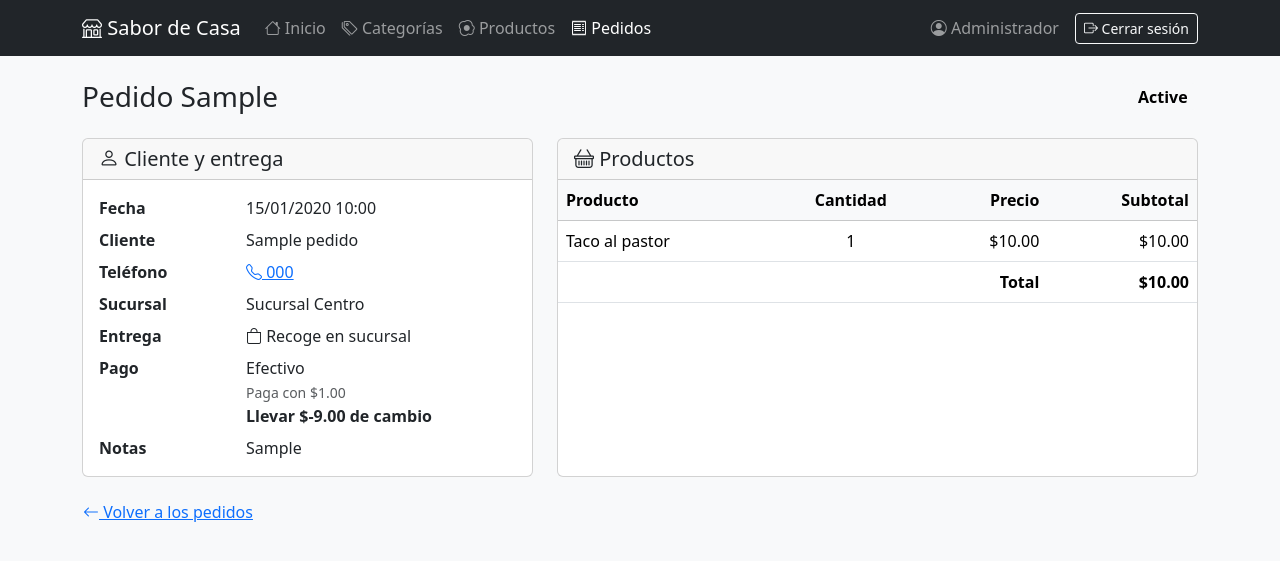
After one commit to jpq0491-a11y/tienda_comida_pedidos_land, a Laravel app: page /admin/pedidos/1 in a window 1280 px wide. The commit adds this page. Shown: the top 561 px of the page. Run offline with Laravel 12, Linux system fonts and the light colour scheme; a user stored in the database is signed in; data comes from the database, SQL or seed files in the repository; tables that the repository leaves empty hold one stand-in row (values such as "Sample post").

Commit message:
Agrega lista y detalle de pedidos en el panel

```diff
--- /dev/null
+++ b/app/Http/Controllers/PedidoController.php
@@ -0,0 +1,39 @@
+<?php
+
+namespace App\Http\Controllers;
+
+use App\Models\Pedido;
+
+// Pedidos del panel de administración (el cliente crea sus pedidos en CheckoutController)
+class PedidoController extends Controller
+{
+    public function index()
+    {
+        // with('sucursal') trae las sucursales en una sola consulta (sin N+1) y
+        // withCount('detalles') agrega detalles_count con un COUNT en la misma consulta del pedido.
+        // Los pendientes van del más viejo al más nuevo: el primero en llegar es el primero en atenderse.
+        $pendientes = Pedido::pendientes()
+            ->with('sucursal')
+            ->withCount('detalles')
+            ->oldest()
+            ->get();
+
+        // Los realizados crecen sin límite: se paginan, del más reciente al más viejo
+        $realizados = Pedido::realizados()
+            ->with('sucursal')
+            ->withCount('detalles')
+            ->latest()
+            ->paginate(15);
+
+        return view('admin.pedidos.index', compact('pendientes', 'realizados'));
+    }
+
+    public function show(Pedido $pedido)
+    {
+        // load() trae la sucursal y los productos (con cantidad, precio y subtotal de la pivote)
+        // del pedido que ya se buscó por la ruta
+        $pedido->load(['sucursal', 'productos']);
+
+        return view('admin.pedidos.detalle', compact('pedido'));
+    }
+}
--- a/app/Models/Pedido.php
+++ b/app/Models/Pedido.php
@@ -2,6 +2,8 @@
 
 namespace App\Models;
 
+use Illuminate\Database\Eloquent\Attributes\Scope;
+use Illuminate\Database\Eloquent\Builder;
 use Illuminate\Database\Eloquent\Casts\Attribute;
 use Illuminate\Database\Eloquent\Model;
 use Illuminate\Database\Eloquent\Relations\BelongsTo;
@@ -10,6 +12,12 @@ use Illuminate\Database\Eloquent\Relations\HasMany;
 
 class Pedido extends Model
 {
+    // Estados que la tienda todavía tiene que atender
+    public const ESTADOS_PENDIENTES = ['pendiente', 'preparando', 'en_camino'];
+
+    // Estados finales: el pedido ya se cerró
+    public const ESTADOS_REALIZADOS = ['entregado', 'cancelado'];
+
     protected $fillable = [
         'folio',
         'user_id',
@@ -67,6 +75,20 @@ class Pedido extends Model
                 .', col. '.$this->colonia);
     }
 
+    // Scope local: Pedido::pendientes()->get()
+    #[Scope]
+    protected function pendientes(Builder $query): void
+    {
+        $query->whereIn('estado', self::ESTADOS_PENDIENTES);
+    }
+
+    // Scope local: Pedido::realizados()->get()
+    #[Scope]
+    protected function realizados(Builder $query): void
+    {
+        $query->whereIn('estado', self::ESTADOS_REALIZADOS);
+    }
+
     // Renglones del pedido (producto, cantidad, precio)
     public function detalles(): HasMany
     {
--- a/app/Providers/AppServiceProvider.php
+++ b/app/Providers/AppServiceProvider.php
@@ -4,6 +4,7 @@ namespace App\Providers;
 
 use App\Models\User;
 use Carbon\CarbonImmutable;
+use Illuminate\Pagination\Paginator;
 use Illuminate\Support\Facades\Date;
 use Illuminate\Support\Facades\DB;
 use Illuminate\Support\Facades\Gate;
@@ -26,6 +27,9 @@ class AppServiceProvider extends ServiceProvider
     public function boot(): void
     {
         $this->configureDefaults();
+
+        // Los enlaces de paginación ({{ $x->links() }}) usan las clases de Bootstrap 5, no las de Tailwind
+        Paginator::useBootstrapFive();
 
         // Solo los usuarios con rol admin pueden entrar al panel
         Gate::define('administrar', function (User $user) {
--- /dev/null
+++ b/resources/views/admin/pedidos/detalle.blade.php
@@ -0,0 +1,115 @@
+<x-layout-admin titulo="Pedido {{ $pedido->folio }}">
+    <x-titulo-pagina titulo="Pedido {{ $pedido->folio }}">
+        <x-estado-pedido :estado="$pedido->estado" class="fs-6" />
+    </x-titulo-pagina>
+
+    <div class="row g-4">
+        {{-- Cliente, entrega y pago --}}
+        <div class="col-lg-5">
+            <div class="card h-100">
+                <div class="card-header"><h2 class="h5 mb-0"><i class="bi bi-person"></i> Cliente y entrega</h2></div>
+                <div class="card-body">
+                    <dl class="row mb-0">
+                        <dt class="col-sm-4">Fecha</dt>
+                        <dd class="col-sm-8">{{ $pedido->created_at->format('d/m/Y H:i') }}</dd>
+
+                        <dt class="col-sm-4">Cliente</dt>
+                        <dd class="col-sm-8">{{ $pedido->nombre_cliente }}</dd>
+
+                        {{-- El teléfono solo se ve en el panel (en la confirmación pública no aparece) --}}
+                        <dt class="col-sm-4">Teléfono</dt>
+                        <dd class="col-sm-8">
+                            <a href="tel:{{ $pedido->telefono }}"><i class="bi bi-telephone"></i> {{ $pedido->telefono }}</a>
+                        </dd>
+
+                        <dt class="col-sm-4">Sucursal</dt>
+                        <dd class="col-sm-8">{{ $pedido->sucursal->nombre }}</dd>
+
+                        <dt class="col-sm-4">Entrega</dt>
+                        @if ($pedido->tipo_entrega === 'domicilio')
+                            <dd class="col-sm-8"><i class="bi bi-scooter"></i> A domicilio</dd>
+
+                            <dt class="col-sm-4">Dirección</dt>
+                            <dd class="col-sm-8">{{ $pedido->direccion_completa }}</dd>
+
+                            <dt class="col-sm-4">Referencia</dt>
+                            <dd class="col-sm-8">{{ $pedido->referencia ?: '—' }}</dd>
+
+                            <dt class="col-sm-4">Ubicación</dt>
+                            <dd class="col-sm-8">
+                                {{-- Mismo enlace que el correo: abre el punto en Google Maps (o su app en el celular) --}}
+                                <a href="https://www.google.com/maps/search/?api=1&query={{ $pedido->latitud }},{{ $pedido->longitud }}"
+                                    target="_blank" rel="noopener">
+                                    <i class="bi bi-geo-alt"></i> Ver en Google Maps
+                                </a>
+                                <br><span class="text-muted small">{{ number_format($pedido->distancia_km, 1) }} km en línea recta desde la sucursal</span>
+                            </dd>
+                        @else
+                            <dd class="col-sm-8"><i class="bi bi-bag"></i> Recoge en sucursal</dd>
+                        @endif
+
+                        <dt class="col-sm-4">Pago</dt>
+                        <dd class="col-sm-8">
+                            Efectivo
+                            @if ($pedido->cambio !== null)
+                                <br><span class="text-muted small">Paga con ${{ number_format($pedido->paga_con, 2) }}</span>
+                                <br><strong>Llevar ${{ number_format($pedido->cambio, 2) }} de cambio</strong>
+                            @elseif ($pedido->tipo_entrega === 'domicilio')
+                                <br><span class="text-muted small">Paga con el monto exacto</span>
+                            @endif
+                        </dd>
+
+                        <dt class="col-sm-4">Notas</dt>
+                        <dd class="col-sm-8 mb-0">{{ $pedido->notas ?: '—' }}</dd>
+                    </dl>
+                </div>
+            </div>
+        </div>
+
+        {{-- Productos del pedido --}}
+        <div class="col-lg-7">
+            <div class="card h-100">
+                <div class="card-header"><h2 class="h5 mb-0"><i class="bi bi-basket"></i> Productos</h2></div>
+                <div class="table-responsive">
+                    <table class="table align-middle mb-0">
+                        <thead class="table-light">
+                            <tr>
+                                <th>Producto</th>
+                                <th class="text-center">Cantidad</th>
+                                <th class="text-end">Precio</th>
+                                <th class="text-end">Subtotal</th>
+                            </tr>
+                        </thead>
+                        <tbody>
+                            {{-- Los productos vienen del load('productos'); cantidad, precio y subtotal salen de la pivote --}}
+                            @foreach ($pedido->productos as $producto)
+                                <tr>
+                                    <td>
+                                        {{ $producto->nombre }}
+                                        {{-- withTrashed() en la relación: el producto pudo haberse borrado después del pedido --}}
+                                        @if ($producto->trashed())
+                                            <span class="badge text-bg-secondary">Ya no está en el menú</span>
+                                        @endif
+                                    </td>
+                                    <td class="text-center">{{ $producto->pivot->cantidad }}</td>
+                                    <td class="text-end">${{ number_format($producto->pivot->precio_unitario, 2) }}</td>
+                                    <td class="text-end">${{ number_format($producto->pivot->subtotal, 2) }}</td>
+                                </tr>
+                            @endforeach
+                        </tbody>
+                        <tfoot>
+                            <tr>
+                                <th colspan="3" class="text-end">Total</th>
+                                <th class="text-end">${{ number_format($pedido->total, 2) }}</th>
+                            </tr>
+                        </tfoot>
+                    </table>
+                </div>
+            </div>
+        </div>
+    </div>
+
+    <a href="{{ route('admin.pedidos.index') }}" class="btn btn-link px-0 mt-3">
+        <i class="bi bi-arrow-left"></i> Volver a los pedidos
+    </a>
+</x-layout-admin>
--- /dev/null
+++ b/resources/views/components/estado-pedido.blade.php
@@ -0,0 +1,15 @@
+@props(['estado'])
+
+{{-- Etiqueta de color según el estado del pedido, por ejemplo <x-estado-pedido :estado="$pedido->estado" /> --}}
+@php
+    $color = match ($estado) {
+        'pendiente' => 'warning',
+        'preparando' => 'info',
+        'en_camino' => 'primary',
+        'entregado' => 'success',
+        'cancelado' => 'secondary',
+        default => 'light',
+    };
+@endphp
+
+<span {{ $attributes->merge(['class' => "badge text-bg-{$color}"]) }}>{{ ucfirst(str_replace('_', ' ', $estado)) }}</span>
--- a/resources/views/components/layout-admin.blade.php
+++ b/resources/views/components/layout-admin.blade.php
@@ -45,7 +45,12 @@
                                 <i class="bi bi-egg-fried"></i> Productos
                             </a>
                         </li>
-                        {{-- Aquí se agregará Pedidos --}}
+                        <li class="nav-item">
+                            <a class="nav-link {{ request()->routeIs('admin.pedidos.*') ? 'active' : '' }}"
+                                href="{{ route('admin.pedidos.index') }}">
+                                <i class="bi bi-receipt"></i> Pedidos
+                            </a>
+                        </li>
                     </ul>
                 @endcan
 
--- a/resources/views/correos/pedido-nuevo.blade.php
+++ b/resources/views/correos/pedido-nuevo.blade.php
@@ -36,8 +36,8 @@
 </x-mail::panel>
 @endif
 
-{{-- En la Etapa 7 este botón llevará al detalle del pedido en el panel de administración --}}
-<x-mail::button :url="route('pedido.confirmacion', $pedido)" color="success">
+{{-- Lleva al detalle del pedido en el panel (pide iniciar sesión como admin) --}}
+<x-mail::button :url="route('admin.pedidos.show', $pedido)" color="success">
 Ver pedido
 </x-mail::button>
 
--- a/routes/web.php
+++ b/routes/web.php
@@ -5,6 +5,7 @@ use App\Http\Controllers\CategoriaController;
 use App\Http\Controllers\CheckoutController;
 use App\Http\Controllers\InicioController;
 use App\Http\Controllers\MenuController;
+use App\Http\Controllers\PedidoController;
 use App\Http\Controllers\ProductoController;
 use Illuminate\Support\Facades\Route;
 
@@ -38,7 +39,8 @@ Route::middleware(['auth', 'can:administrar'])->prefix('admin')->name('admin.')-
     // CRUD completo (con show), como pide la rúbrica
     Route::resource('productos', ProductoController::class);
 
-    // Aquí irá el panel de pedidos
+    // Panel de pedidos: el admin no crea ni borra pedidos, solo los consulta (y luego cambia su estado)
+    Route::resource('pedidos', PedidoController::class)->only(['index', 'show']);
 });
 
 require __DIR__.'/settings.php';
```
Also changed, not shown: resources/views/admin/pedidos/_tabla.blade.php (added, +51 -0 lines), resources/views/admin/pedidos/index.blade.php (added, +26 -0 lines), tests/Feature/CheckoutTest.php (+2 -1 lines).
